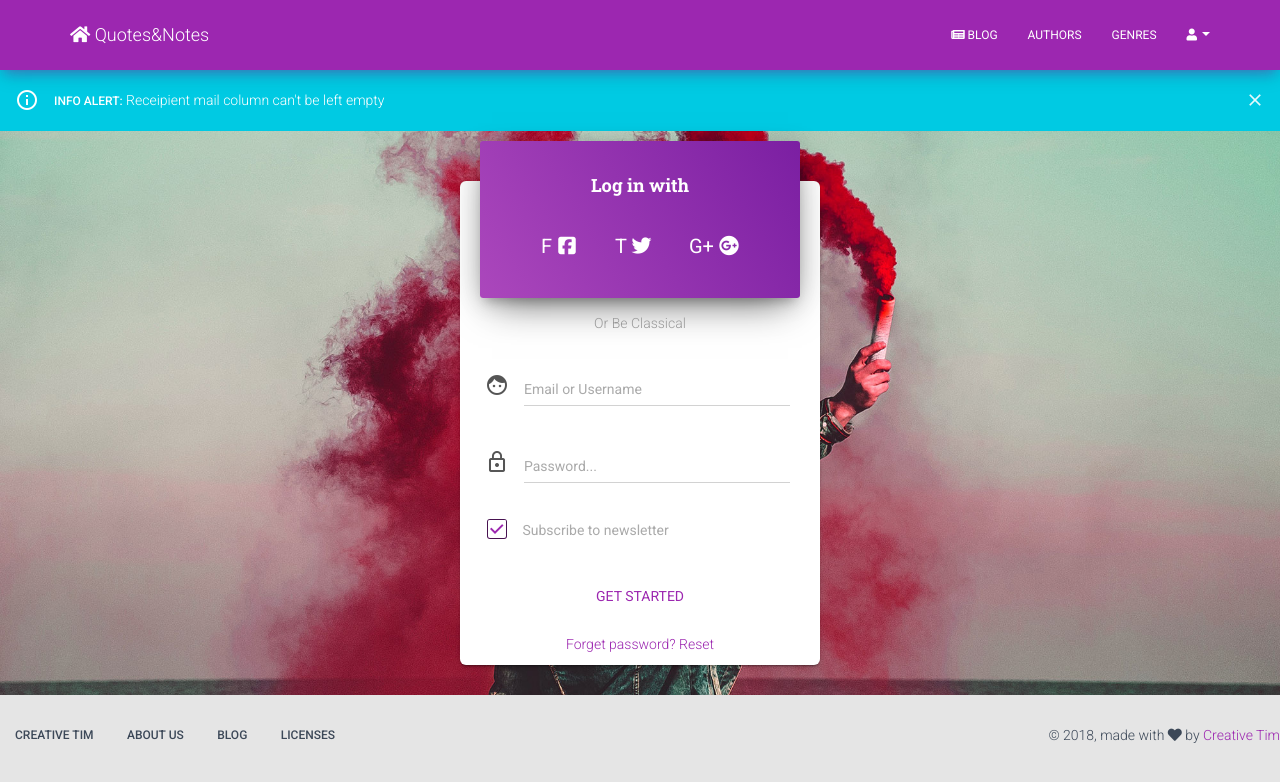
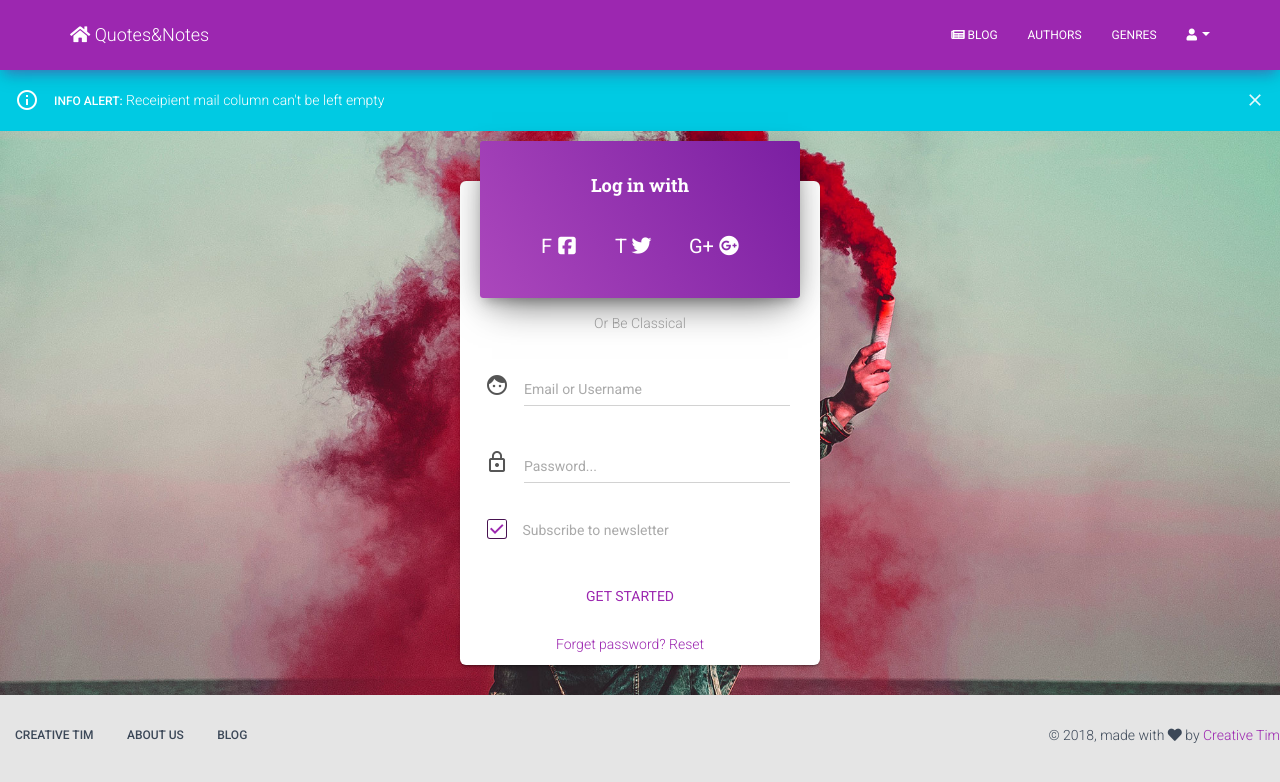
Before and after one commit to fredpen/QuotesandNotes, a PHP site: page /Quotes/signIn.php in a window 1280 px wide. Shown: the top 782 px of the page. Run offline with PHP 8.4, Linux system fonts and the light colour scheme; data that the repository does not hold is empty; some libraries are stand-ins or nearby versions.

Commit message:
finished working on the sign in page footer

```diff
--- a/includes/footer.php
+++ b/includes/footer.php
@@ -18,18 +18,12 @@
                      Blog
                   </a>
                </li>
-            <li>
-               <a href="http://www.creative-tim.com/license">
-                  Licenses
-               </a>
-            </li>
             </ul>
          </nav>
 
          <div class="copyright pull-right">
              &copy; <script>document.write(new Date().getFullYear())</script>, made with <i class="fa fa-heart heart"></i> by <a href="http://www.creative-tim.com" target="_blank">Creative Tim</a>
          </div>
-
       </footer>
    </div>
 </div>
--- a/signIn.php
+++ b/signIn.php
@@ -28,7 +28,6 @@
 				    </div>
 			    </div>
 			<?php }; ?>
-
 		</div>
 	</div>
 
@@ -53,7 +52,6 @@
 						</div>
 						<p class="description text-center">Or Be Classical</p>
 						<div class="card-content">
-
 							<div class="input-group">
 								<span class="input-group-addon">
 									<i class="material-icons">face</i>
@@ -74,13 +72,12 @@
 									Subscribe to newsletter
 								</label>
 							</div>
-						</div>
-
 							<div class="footer text-center">
-							<a href="#pablo" type="submit" name="loginButton" class="btn btn-primary btn-simple btn-wd btn-lg">Get Started</a>
+								<button type="submit" name="loginButton" class="btn btn-primary btn-simple btn-wd btn-lg">Get Started</button>
 		              			<p>
 		              				<a href="#">Forget password? Reset</a>
 		              			<p>
+							</div>
 						</div>
 					</form>
 				</div>
@@ -89,4 +86,6 @@
 	</div>
 </div>
 
-<?php require_once 'includes/footer.php'; ?>
+<?php
+require_once 'includes/footer.php';
+ ?>
```
Lines whose indentation alone changed are shown as unchanged.
